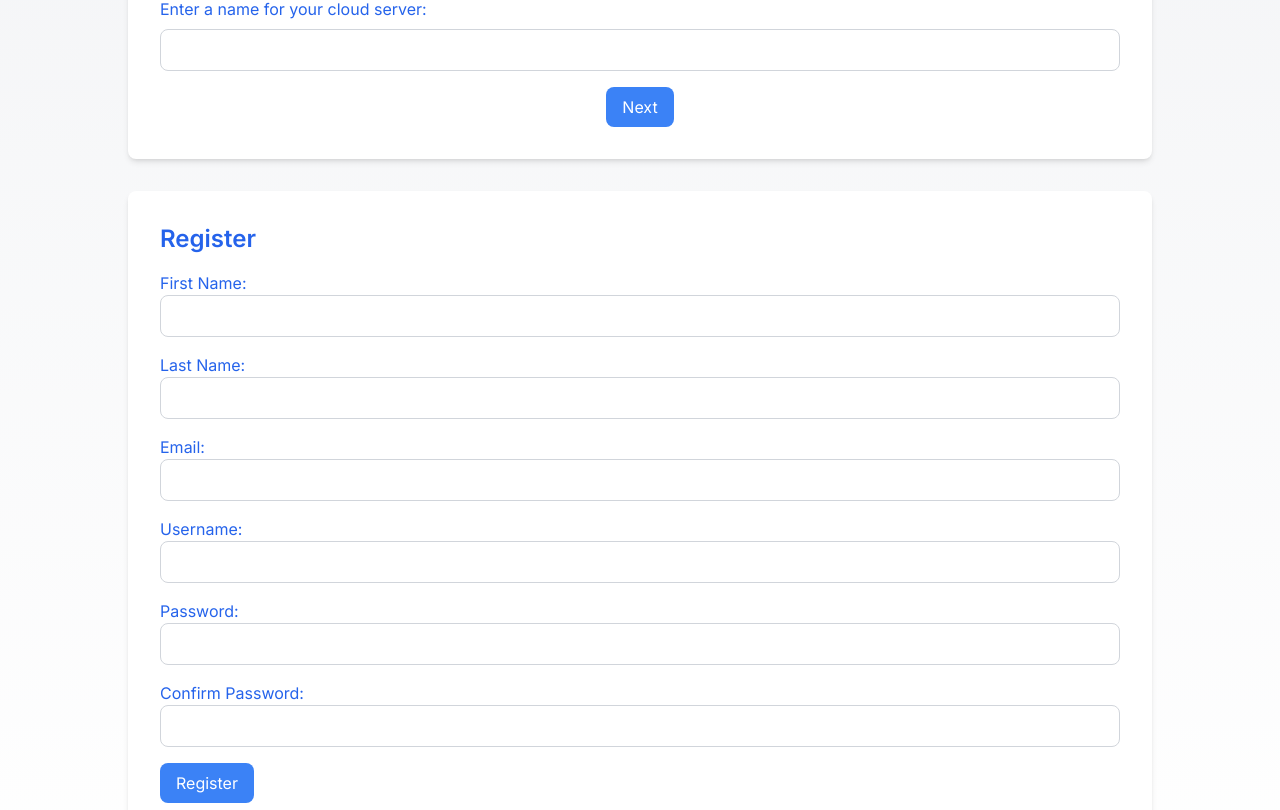
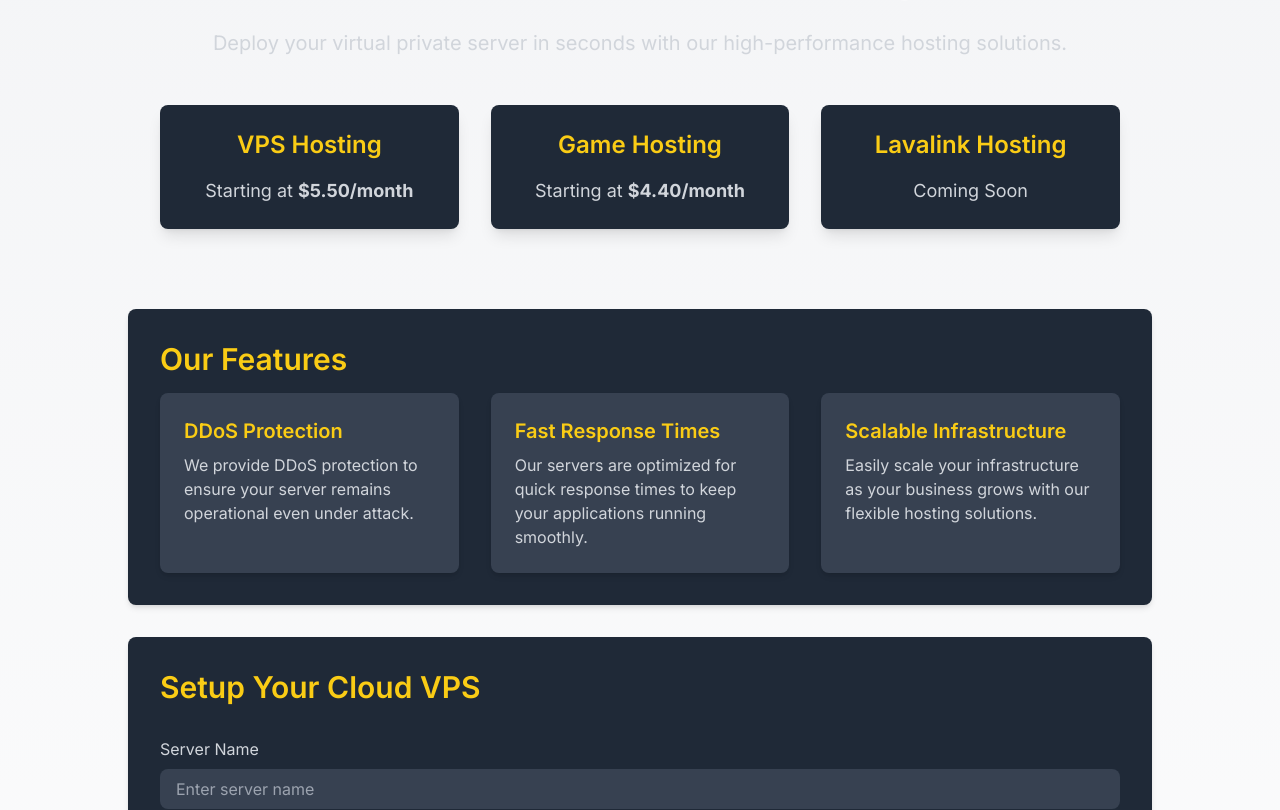
Before and after one commit to vekalmao/vpswebsite, a Next.js app: page / in a window 1280 px wide. Shown: the part 211-1021 px from the top of the page. Built offline with nearby package versions, Linux system fonts and the light colour scheme.

Commit message:
Update page.tsx

```diff
--- a/app/page.tsx
+++ b/app/page.tsx
@@ -1,38 +1,43 @@
-"use client";
-
 import React, { useState } from 'react';
 import Image from 'next/image';
 
-const Home = () => {
-  const [step, setStep] = useState(1);
-  const [serverName, setServerName] = useState('');
-  const [selectedLocation, setSelectedLocation] = useState('');
-  const [selectedCpuType, setSelectedCpuType] = useState('');
-  const [selectedPlan, setSelectedPlan] = useState('');
-  const [vpsCreated, setVpsCreated] = useState(false);
-  const [ipv4Address, setIpv4Address] = useState('');
-  const [firstName, setFirstName] = useState('');
-  const [lastName, setLastName] = useState('');
-  const [email, setEmail] = useState('');
-  const [username, setUsername] = useState('');
-  const [password, setPassword] = useState('');
-  const [confirmPassword, setConfirmPassword] = useState('');
+interface Plan {
+  name: string;
+  description: string;
+  specifications: string;
+}
+
+const Home: React.FC = () => {
+  const [step, setStep] = useState<number>(1);
+  const [serverName, setServerName] = useState<string>('');
+  const [selectedLocation, setSelectedLocation] = useState<string>('');
+  const [selectedCpuType, setSelectedCpuType] = useState<string>('');
+  const [selectedPlan, setSelectedPlan] = useState<string>('');
+  const [vpsCreated, setVpsCreated] = useState<boolean>(false);
+  const [ipv4Address, setIpv4Address] = useState<string>('');
+  const [firstName, setFirstName] = useState<string>('');
+  const [lastName, setLastName] = useState<string>('');
+  const [email, setEmail] = useState<string>('');
+  const [username, setUsername] = useState<string>('');
+  const [password, setPassword] = useState<string>('');
+  const [confirmPassword, setConfirmPassword] = useState<string>('');
+  const [isRegistered, setIsRegistered] = useState<boolean>(false);
 
   const handleSaveServerName = () => {
     setStep(2);
   };
 
-  const handleSelectLocation = (location) => {
+  const handleSelectLocation = (location: string) => {
     setSelectedLocation(location);
     setStep(3);
   };
 
-  const handleSelectCpuType = (cpuType) => {
+  const handleSelectCpuType = (cpuType: string) => {
     setSelectedCpuType(cpuType);
     setStep(4);
   };
 
-  const handleSelectPlan = (plan) => {
+  const handleSelectPlan = (plan: string) => {
     setSelectedPlan(plan);
     setStep(5);
   };
@@ -54,7 +59,7 @@ const Home = () => {
     setIpv4Address('');
   };
 
-  const handleRegister = (e) => {
+  const handleRegister = (e: React.FormEvent<HTMLFormElement>) => {
     e.preventDefault();
     // Validate the registration fields here
     if (!firstName || !lastName || !email || !username || !password || !confirmPassword) {
@@ -68,6 +73,7 @@ const Home = () => {
     }
 
     // Proceed with registration logic
+    setIsRegistered(true); // Simulating registration success
     alert('Registration successful!'); // Replace with actual registration logic
     // You can add further actions like API calls to register the user
 
@@ -85,7 +91,7 @@ const Home = () => {
     return `${ipOctet()}.${ipOctet()}.${ipOctet()}.${ipOctet()}`;
   };
 
-  const sharedPlans = [
+  const sharedPlans: Plan[] = [
     { name: 'CX-01', description: 'Cheap for small projects', specifications: '1GB of RAM, 1 Core, 20GB of Storage' },
     { name: 'CX-02', description: 'Affordable for startups', specifications: '2GB of RAM, 2 Cores, 40GB of Storage' },
     { name: 'CX-03', description: 'Balanced for growing applications', specifications: '4GB of RAM, 2 Cores, 80GB of Storage' },
@@ -94,22 +100,13 @@ const Home = () => {
     { name: 'CX-06', description: 'Ultimate for enterprise-grade solutions', specifications: '32GB of RAM, 8 Cores, 640GB of Storage' }
   ];
 
-  const dedicatedPlans = [
+  const dedicatedPlans: Plan[] = [
     { name: 'DX-01', description: 'Prices are mid, for big projects', specifications: '4GB of RAM, 4 Cores, 100GB of Storage' },
     { name: 'DX-02', description: 'Balanced for growing applications', specifications: '8GB of RAM, 4 Cores, 200GB of Storage' },
     { name: 'DX-03', description: 'Powerful for multiple applications', specifications: '16GB of RAM, 8 Cores, 400GB of Storage' },
     { name: 'DX-04', description: 'High-performance for intensive tasks', specifications: '32GB of RAM, 16 Cores, 800GB of Storage' },
     { name: 'DX-05', description: 'Ultimate for enterprise-grade solutions', specifications: '64GB of RAM, 32 Cores, 1600GB of Storage' },
     { name: 'DX-06', description: 'Extreme power for specialized tasks', specifications: '128GB of RAM, 64 Cores, 3200GB of Storage' }
-  ];
-
-  const additionalLocations = [
-    'Asia',
-    'Europe',
-    'New York',
-    'Ashburn Virginia',
-    'Frankfurt - Germany'
-    // Add more locations as needed
   ];
 
   return (
@@ -129,44 +126,89 @@ const Home = () => {
         </nav>
       </header>
 
-      {step === 1 && (
-        <section className="w-full max-w-5xl bg-white rounded-lg p-8 shadow-md mb-8 text-center">
-          <h2 className="text-2xl font-semibold mb-4 text-blue-600">Let&apos;s Get Your New Cloud Server Setup</h2>
-          <div className="mb-4">
-            <label className="block text-left mb-2 text-blue-600">Enter a name for your cloud server:</label>
-            <input
-              type="text"
-              className="border border-gray-300 rounded-lg px-3 py-2 w-full text-blue-600"
-              value={serverName}
-              onChange={(e) => setServerName(e.target.value)}
-            />
+      {/* Affordable VPS Hosting */}
+      {!isRegistered && (
+        <section className="w-full max-w-5xl p-8 text-center">
+          <h2 className="text-5xl font-extrabold mb-8 text-white">Affordable VPS Hosting</h2>
+          <p className="text-xl text-gray-300 mb-12">Deploy your virtual private server in seconds with our high-performance hosting solutions.</p>
+          <div className="grid grid-cols-1 md:grid-cols-3 gap-8 mb-12">
+            <div className="bg-gray-800 rounded-lg p-6 text-center shadow-lg">
+              <h3 className="text-2xl font-semibold mb-4 text-yellow-400">VPS Hosting</h3>
+              <p className="text-lg text-gray-300">Starting at <span className="font-bold">$5.50/month</span></p>
             </div>
-          <button
-            className="bg-blue-500 text-white px-4 py-2 rounded-lg hover:bg-blue-600 transition duration-300"
-            onClick={handleSaveServerName}
-          >
-            Next
-          </button>
-        </section>
-      )}
-
-      {step === 2 && (
-        <section className="w-full max-w-5xl bg-white rounded-lg p-8 shadow-md mb-8 text-center">
-          <h2 className="text-2xl font-semibold mb-4 text-blue-600">Select Your Location</h2>
-          <div className="flex justify-center space-x-8 mb-8">
-            {additionalLocations.map((location) => (
-              <div key={location} onClick={() => handleSelectLocation(location)} className="cursor-pointer">
-                <Image src="https://media.earlyexperts.net/wp-content/uploads/2018/12/displaying-american-flag.jpg" alt={location} width={300} height={200} className="h-24 mb-2" />
-                <p className="text-gray-600">{location}</p>
+            <div className="bg-gray-800 rounded-lg p-6 text-center shadow-lg">
+              <h3 className="text-2xl font-semibold mb-4 text-yellow-400">Game Hosting</h3>
+              <p className="text-lg text-gray-300">Starting at <span className="font-bold">$4.40/month</span></p>
             </div>
-            ))}
+            <div className="bg-gray-800 rounded-lg p-6 text-center shadow-lg">
+              <h3 className="text-2xl font-semibold mb-4 text-yellow-400">Lavalink Hosting</h3>
+              <p className="text-lg text-gray-300">Coming Soon</p>
+            </div>
           </div>
         </section>
       )}
 
-      {step === 3 && (
-        <section className="w-full max-w-5xl bg-white rounded-lg p-8 shadow-md mb-8 text-center">
-          <h2 className="text-2xl font-semibold mb-4 text-blue-600">Choose Your CPU Type</h2>
+      {/* Our Features */}
+      <section className="w-full max-w-5xl bg-gray-800 rounded-lg p-8 shadow-md mb-8 text-left">
+        <h2 className="text-3xl font-semibold mb-4 text-yellow-400">Our Features</h2>
+        <div className="grid grid-cols-1 md:grid-cols-3 gap-8">
+          <div className="bg-gray-700 p-6 rounded-lg shadow-md text-left">
+            <h3 className="text-xl font-semibold mb-2 text-yellow-400">DDoS Protection</h3>
+            <p className="text-gray-300">We provide DDoS protection to ensure your server remains operational even under attack.</p>
+          </div>
+          <div className="bg-gray-700 p-6 rounded-lg shadow-md text-left">
+            <h3 className="text-xl font-semibold mb-2 text-yellow-400">Fast Response Times</h3>
+            <p className="text-gray-300">Our servers are optimized for quick response times to keep your applications running smoothly.</p>
+          </div>
+          <div className="bg-gray-700 p-6 rounded-lg shadow-md text-left">
+            <h3 className="text-xl font-semibold mb-2 text-yellow-400">Scalable Infrastructure</h3>
+            <p className="text-gray-300">Easily scale your infrastructure as your business grows with our flexible hosting solutions.</p>
+          </div>
+        </div>
+      </section>
+
+      {/* Cloud VPS Configuration */}
+      {!vpsCreated && step === 1 && !isRegistered && (
+        <section className="w-full max-w-5xl bg-gray-800 rounded-lg p-8 shadow-md mb-8">
+          <h2 className="text-3xl font-semibold mb-8 text-yellow-400">Setup Your Cloud VPS</h2>
+          <form onSubmit={handleSaveServerName} className="space-y-4">
+            <div className="flex flex-col">
+              <label htmlFor="serverName" className="text-gray-300 mb-2">Server Name</label>
+              <input
+                type="text"
+                id="serverName"
+                value={serverName}
+                onChange={(e) => setServerName(e.target.value)}
+                placeholder="Enter server name"
+                className="px-4 py-2 bg-gray-700 rounded-lg focus:outline-none focus:ring focus:border-blue-300 transition duration-300"
+              />
+            </div>
+            <button type="submit" className="bg-blue-500 text-white px-4 py-2 rounded-lg hover:bg-blue-600 transition duration-300">Next</button>
+          </form>
+        </section>
+      )}
+
+      {/* Select Location */}
+      {!vpsCreated && step === 2 && !isRegistered && (
+        <section className="w-full max-w-5xl bg-gray-800 rounded-lg p-8 shadow-md mb-8">
+          <h2 className="text-3xl font-semibold mb-8 text-yellow-400">Select Location</h2>
+          <div className="flex justify-center space-x-8 mb-8">
+            <div onClick={() => handleSelectLocation('Frankfurt - Germany')} className="cursor-pointer">
+              <Image src="https://media.earlyexperts.net/wp-content/uploads/2018/12/displaying-american-flag.jpg" alt="Frankfurt - Germany" width={300} height={200} className="h-24 mb-2" />
+              <p className="text-gray-600">Frankfurt - Germany</p>
+            </div>
+            <div onClick={() => handleSelectLocation('Ashburn Virginia')} className="cursor-pointer">
+              <Image src="https://media.earlyexperts.net/wp-content/uploads/2018/12/displaying-american-flag.jpg" alt="Ashburn Virginia" width={300} height={200} className="h-24 mb-2" />
+              <p className="text-gray-600">Ashburn Virginia</p>
+            </div>
+          </div>
+        </section>
+      )}
+
+      {/* Select CPU Type */}
+      {!vpsCreated && step === 3 && !isRegistered && (
+        <section className="w-full max-w-5xl bg-gray-800 rounded-lg p-8 shadow-md mb-8">
+          <h2 className="text-3xl font-semibold mb-8 text-yellow-400">Select CPU Type</h2>
           <div className="flex justify-center space-x-8 mb-8">
             <button
               className="bg-blue-500 text-white px-4 py-2 rounded-lg hover:bg-blue-600 transition duration-300"
@@ -184,36 +226,25 @@ const Home = () => {
         </section>
       )}
 
-      {step === 4 && (
-        <section className="w-full max-w-5xl bg-white rounded-lg p-8 shadow-md mb-8 text-center">
-          <h2 className="text-2xl font-semibold mb-4 text-blue-600">Choose Your Plan</h2>
-          <div className="flex justify-center space-x-8 mb-8">
+      {/* Select Plan */}
+      {!vpsCreated && step === 4 && !isRegistered && (
+        <section className="w-full max-w-5xl bg-gray-800 rounded-lg p-8 shadow-md mb-8">
+          <h2 className="text-3xl font-semibold mb-8 text-yellow-400">Select Plan</h2>
+          <div className="grid grid-cols-1 md:grid-cols-2 lg:grid-cols-3 gap-8">
             {selectedCpuType === 'Shared' ? (
               sharedPlans.map((plan) => (
-                <div key={plan.name} className="text-left">
-                  <h3 className="text-lg font-semibold mb-2">{plan.name}</h3>
-                  <p className="text-gray-600">{plan.description}</p>
-                  <p className="text-sm text-gray-500">{plan.specifications}</p>
-                  <button
-                    className="bg-blue-500 text-white px-4 py-2 rounded-lg hover:bg-blue-600 transition duration-300 mt-2"
-                    onClick={() => handleSelectPlan(plan.name)}
-                  >
-                    Select
-                  </button>
+                <div key={plan.name} onClick={() => handleSelectPlan(plan.name)} className="cursor-pointer bg-gray-700 p-6 rounded-lg shadow-md text-left">
+                  <h3 className="text-xl font-semibold mb-2 text-yellow-400">{plan.name}</h3>
+                  <p className="text-gray-300">{plan.description}</p>
+                  <p className="text-gray-300">{plan.specifications}</p>
                 </div>
               ))
             ) : (
               dedicatedPlans.map((plan) => (
-                <div key={plan.name} className="text-left">
-                  <h3 className="text-lg font-semibold mb-2">{plan.name}</h3>
-                  <p className="text-gray-600">{plan.description}</p>
-                  <p className="text-sm text-gray-500">{plan.specifications}</p>
-                  <button
-                    className="bg-blue-500 text-white px-4 py-2 rounded-lg hover:bg-blue-600 transition duration-300 mt-2"
-                    onClick={() => handleSelectPlan(plan.name)}
-                  >
-                    Select
-                  </button>
+                <div key={plan.name} onClick={() => handleSelectPlan(plan.name)} className="cursor-pointer bg-gray-700 p-6 rounded-lg shadow-md text-left">
+                  <h3 className="text-xl font-semibold mb-2 text-yellow-400">{plan.name}</h3>
+                  <p className="text-gray-300">{plan.description}</p>
+                  <p className="text-gray-300">{plan.specifications}</p>
                 </div>
               ))
             )}
@@ -221,120 +252,115 @@ const Home = () => {
         </section>
       )}
 
-      {step === 5 && (
-        <section className="w-full max-w-5xl bg-white rounded-lg p-8 shadow-md mb-8 text-center">
-          <h2 className="text-2xl font-semibold mb-4 text-blue-600">Review and Confirm</h2>
-          <div className="text-left mb-4">
-            <p><span className="font-semibold">Server Name:</span> {serverName}</p>
-            <p><span className="font-semibold">Location:</span> {selectedLocation}</p>
-            <p><span className="font-semibold">CPU Type:</span> {selectedCpuType}</p>
-            <p><span className="font-semibold">Plan:</span> {selectedPlan}</p>
+      {/* Review and Confirm */}
+      {!vpsCreated && step === 5 && !isRegistered && (
+        <section className="w-full max-w-5xl bg-gray-800 rounded-lg p-8 shadow-md mb-8">
+          <h2 className="text-3xl font-semibold mb-8 text-yellow-400">Review and Confirm</h2>
+          <div className="space-y-4">
+            <p className="text-lg text-gray-300"><span className="font-bold">Server Name:</span> {serverName}</p>
+            <p className="text-lg text-gray-300"><span className="font-bold">Location:</span> {selectedLocation}</p>
+            <p className="text-lg text-gray-300"><span className="font-bold">CPU Type:</span> {selectedCpuType}</p>
+            <p className="text-lg text-gray-300"><span className="font-bold">Plan:</span> {selectedPlan}</p>
+            <button onClick={handleSubmit} className="bg-blue-500 text-white px-4 py-2 rounded-lg hover:bg-blue-600 transition duration-300">Create VPS</button>
           </div>
-          <button
-            className="bg-blue-500 text-white px-4 py-2 rounded-lg hover:bg-blue-600 transition duration-300"
-            onClick={handleSubmit}
-          >
-            Setup Cloud VPS
-          </button>
         </section>
       )}
 
-      {step === 6 && (
-        <section className="w-full max-w-5xl bg-white rounded-lg p-8 shadow-md mb-8 text-center">
-          <h2 className="text-2xl font-semibold mb-4 text-blue-600">Cloud VPS Setup Complete</h2>
-          <div className="text-left mb-4">
-            <p><span className="font-semibold">Server Name:</span> {serverName}</p>
-            <p><span className="font-semibold">Location:</span> {selectedLocation}</p>
-            <p><span className="font-semibold">CPU Type:</span> {selectedCpuType}</p>
-            <p><span className="font-semibold">Plan:</span> {selectedPlan}</p>
-            <p><span className="font-semibold">IPv4 Address:</span> {ipv4Address}</p>
+      {/* VPS Setup Complete */}
+      {vpsCreated && !isRegistered && (
+        <section className="w-full max-w-5xl bg-gray-800 rounded-lg p-8 shadow-md mb-8">
+          <h2 className="text-3xl font-semibold mb-8 text-yellow-400">Cloud VPS Setup Complete</h2>
+          <div className="space-y-4">
+            <p className="text-lg text-gray-300"><span className="font-bold">Server Name:</span> {serverName}</p>
+            <p className="text-lg text-gray-300"><span className="font-bold">Location:</span> {selectedLocation}</p>
+            <p className="text-lg text-gray-300"><span className="font-bold">CPU Type:</span> {selectedCpuType}</p>
+            <p className="text-lg text-gray-300"><span className="font-bold">Plan:</span> {selectedPlan}</p>
+            <p className="text-lg text-gray-300"><span className="font-bold">IPv4 Address:</span> {ipv4Address}</p>
+            <button onClick={handleSetupCloudVPS} className="bg-blue-500 text-white px-4 py-2 rounded-lg hover:bg-blue-600 transition duration-300">Setup Another VPS</button>
           </div>
-          <button
-            className="bg-blue-500 text-white px-4 py-2 rounded-lg hover:bg-blue-600 transition duration-300"
-            onClick={handleSetupCloudVPS}
-          >
-            Setup Another Cloud VPS
-          </button>
         </section>
       )}
 
-      <section className="w-full max-w-5xl bg-white rounded-lg p-8 shadow-md mb-8">
-        <h2 className="text-2xl font-semibold mb-4 text-blue-600">Register</h2>
+      {/* User Registration */}
+      {!isRegistered && (
+        <section className="w-full max-w-5xl bg-gray-800 rounded-lg p-8 shadow-md mb-8">
+          <h2 className="text-3xl font-semibold mb-8 text-yellow-400">Register Your Account</h2>
           <form onSubmit={handleRegister} className="space-y-4">
-          <div className="flex flex-col">
-            <label htmlFor="firstName" className="text-blue-600">First Name:</label>
+            <div className="grid grid-cols-1 md:grid-cols-2 gap-4">
+              <div>
+                <label htmlFor="firstName" className="text-gray-300">First Name</label>
                 <input
                   type="text"
                   id="firstName"
-              className="border border-gray-300 rounded-lg px-3 py-2 w-full text-blue-600"
                   value={firstName}
                   onChange={(e) => setFirstName(e.target.value)}
-              required
+                  className="px-4 py-2 bg-gray-700 rounded-lg w-full focus:outline-none focus:ring focus:border-blue-300 transition duration-300"
                 />
               </div>
-          <div className="flex flex-col">
-            <label htmlFor="lastName" className="text-blue-600">Last Name:</label>
+              <div>
+                <label htmlFor="lastName" className="text-gray-300">Last Name</label>
                 <input
                   type="text"
                   id="lastName"
-              className="border border-gray-300 rounded-lg px-3 py-2 w-full text-blue-600"
                   value={lastName}
                   onChange={(e) => setLastName(e.target.value)}
-              required
+                  className="px-4 py-2 bg-gray-700 rounded-lg w-full focus:outline-none focus:ring focus:border-blue-300 transition duration-300"
                 />
               </div>
-          <div className="flex flex-col">
-            <label htmlFor="email" className="text-blue-600">Email:</label>
+            </div>
+            <div>
+              <label htmlFor="email" className="text-gray-300">Email Address</label>
               <input
                 type="email"
                 id="email"
-              className="border border-gray-300 rounded-lg px-3 py-2 w-full text-blue-600"
                 value={email}
                 onChange={(e) => setEmail(e.target.value)}
-              required
+                className="px-4 py-2 bg-gray-700 rounded-lg w-full focus:outline-none focus:ring focus:border-blue-300 transition duration-300"
               />
             </div>
-          <div className="flex flex-col">
-            <label htmlFor="username" className="text-blue-600">Username:</label>
+            <div>
+              <label htmlFor="username" className="text-gray-300">Username</label>
               <input
                 type="text"
                 id="username"
-              className="border border-gray-300 rounded-lg px-3 py-2 w-full text-blue-600"
                 value={username}
                 onChange={(e) => setUsername(e.target.value)}
-              required
+                className="px-4 py-2 bg-gray-700 rounded-lg w-full focus:outline-none focus:ring focus:border-blue-300 transition duration-300"
               />
             </div>
-          <div className="flex flex-col">
-            <label htmlFor="password" className="text-blue-600">Password:</label>
+            <div>
+              <label htmlFor="password" className="text-gray-300">Password</label>
               <input
                 type="password"
                 id="password"
-              className="border border-gray-300 rounded-lg px-3 py-2 w-full text-blue-600"
                 value={password}
                 onChange={(e) => setPassword(e.target.value)}
-              required
+                className="px-4 py-2 bg-gray-700 rounded-lg w-full focus:outline-none focus:ring focus:border-blue-300 transition duration-300"
               />
             </div>
-          <div className="flex flex-col">
-            <label htmlFor="confirmPassword" className="text-blue-600">Confirm Password:</label>
+            <div>
+              <label htmlFor="confirmPassword" className="text-gray-300">Confirm Password</label>
               <input
                 type="password"
                 id="confirmPassword"
-              className="border border-gray-300 rounded-lg px-3 py-2 w-full text-blue-600"
                 value={confirmPassword}
                 onChange={(e) => setConfirmPassword(e.target.value)}
-              required
+                className="px-4 py-2 bg-gray-700 rounded-lg w-full focus:outline-none focus:ring focus:border-blue-300 transition duration-300"
               />
             </div>
-          <button
-            type="submit"
-            className="bg-blue-500 text-white px-4 py-2 rounded-lg hover:bg-blue-600 transition duration-300"
-          >
-            Register
-          </button>
+            <button type="submit" className="bg-blue-500 text-white px-4 py-2 rounded-lg hover:bg-blue-600 transition duration-300">Register</button>
           </form>
         </section>
+      )}
+
+      {/* Footer */}
+      <footer className="w-full max-w-5xl flex items-center justify-between text-gray-400 text-sm mt-8">
+        <p>&copy; 2024 LylaNodes, Inc. All rights reserved.</p>
+        <div>
+          <a href="#" className="mr-4 hover:text-blue-500">Privacy Policy</a>
+          <a href="#" className="hover:text-blue-500">Terms of Service</a>
+        </div>
+      </footer>
     </main>
   );
 };
```
Lines whose indentation alone changed are shown as unchanged.
